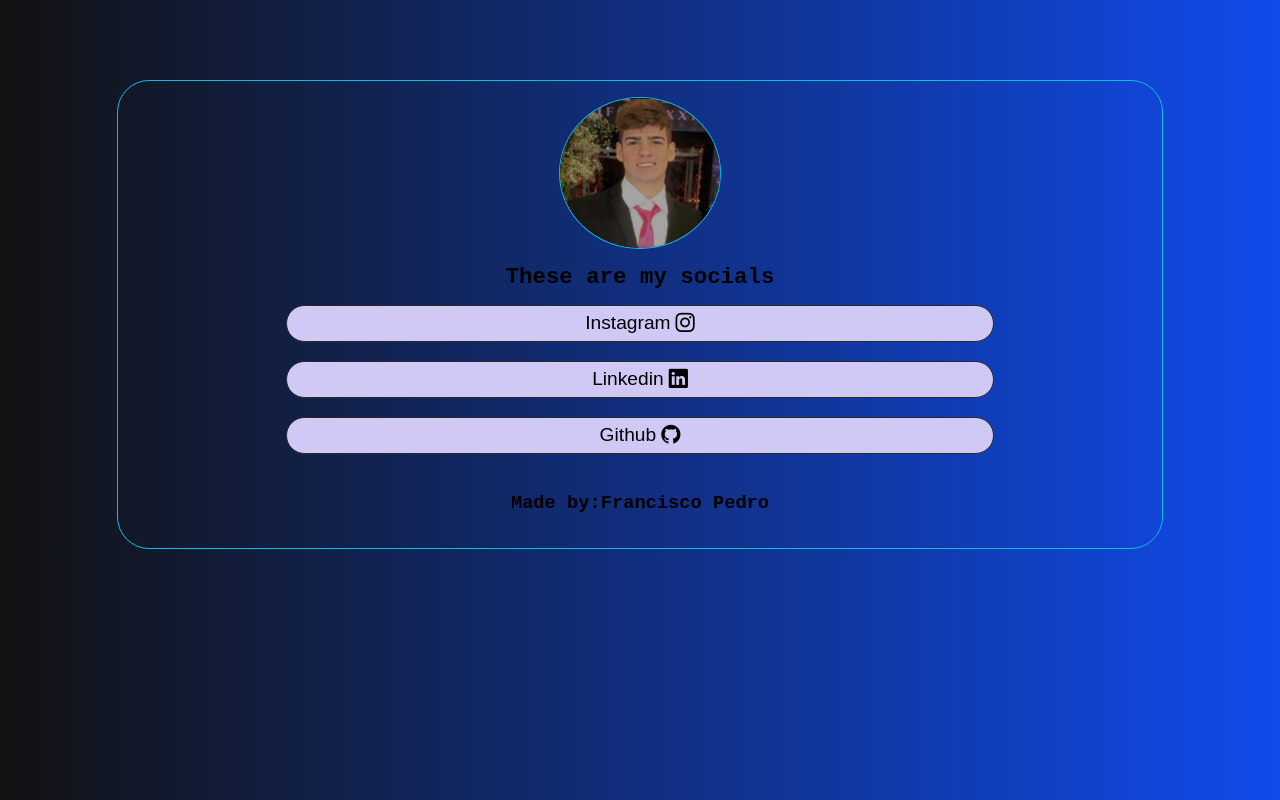
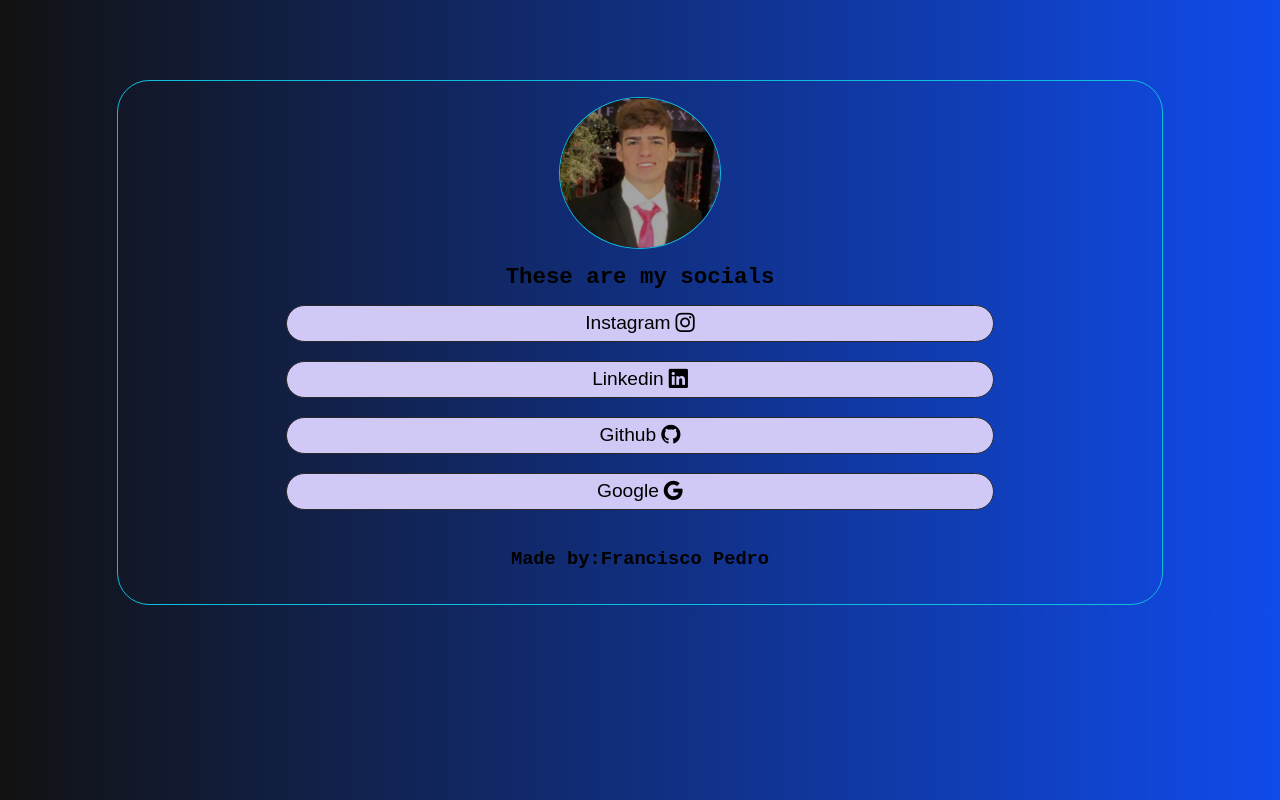
Before and after one commit to franciscopeedro/Portfolio, a plain HTML site: page index.html in a window 1280 px wide. Drawn offline with nearby package versions, Linux system fonts and the light colour scheme.

Commit message:
adicionando botões teste

```diff
--- a/index.html
+++ b/index.html
@@ -46,6 +46,15 @@
             <i class="bi bi-github"></i>
           </button>
         </div>
+        <div>
+          <button
+            onclick="window.open('https://google.com', '_blank', 'noopener, noreferrer')"
+            class="button"
+          >
+            <p>Google</p>
+            <i class="bi bi-google"></i>
+          </button>
+        </div>
       </section>
 
       <h3>Made by:Francisco Pedro</h3>
```
